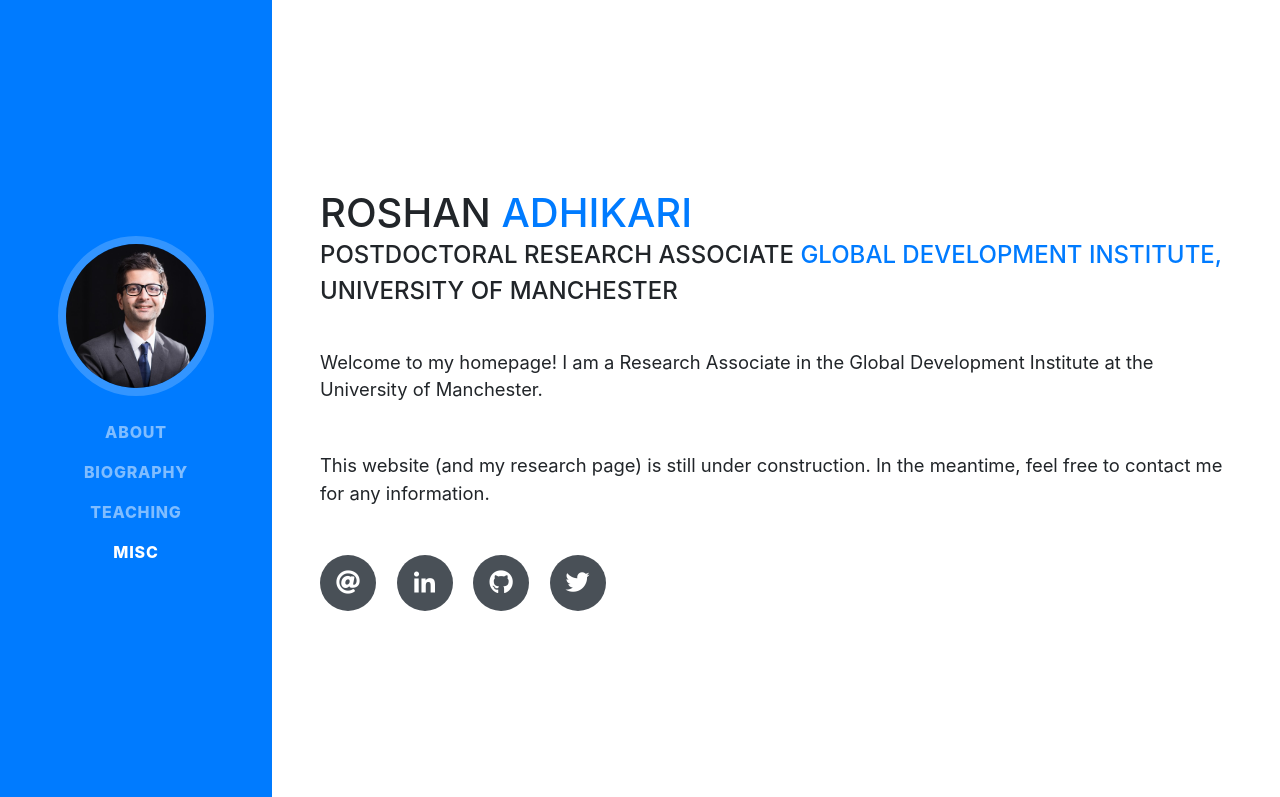
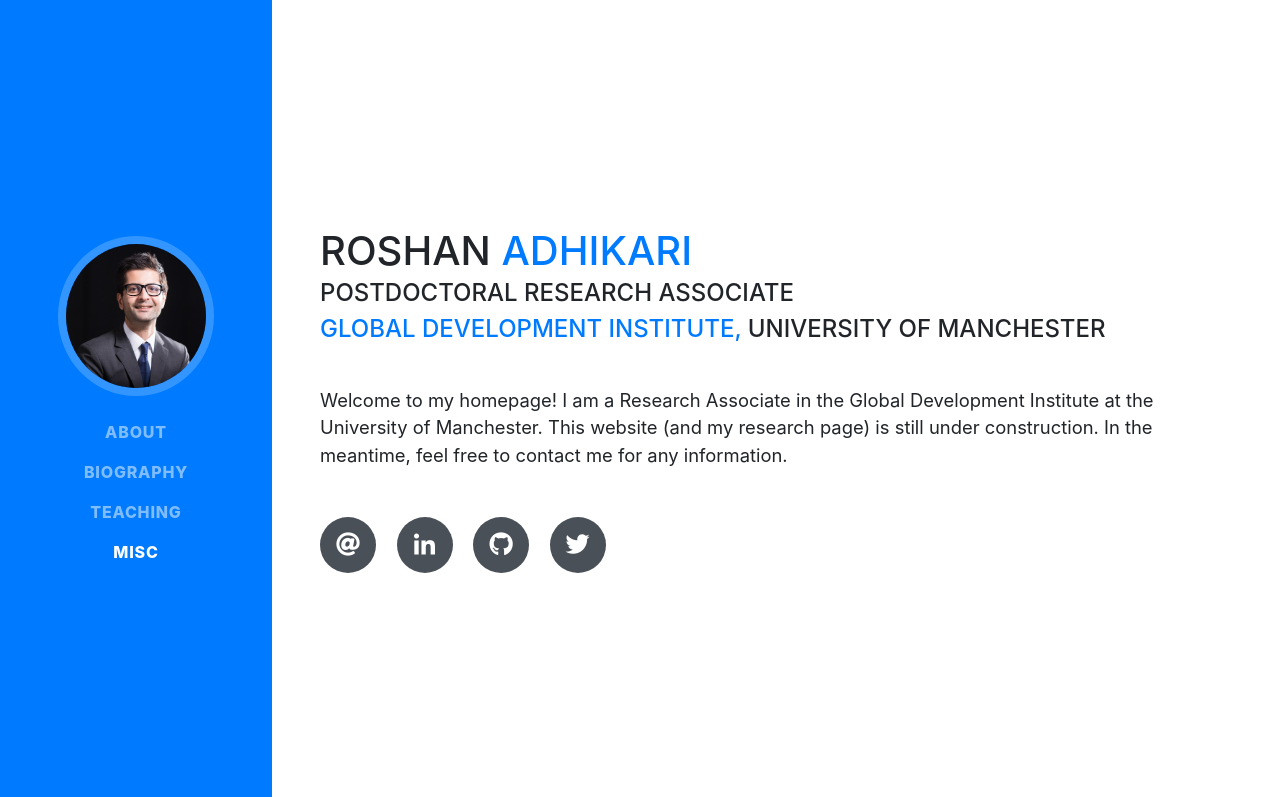
Before and after one commit to roshanadhikari778/roshanadhikari778.github.io, a website with bundled scripts: page index.html in a window 1280 px wide. Shown: the top 797 px of the page. Built offline with nearby package versions, Linux system fonts and the light colour scheme; a web font is replaced by a local one.

Commit message:
Update index.html

```diff
--- a/index.html
+++ b/index.html
@@ -62,12 +62,12 @@
           <h1 class="mb-0">Roshan
             <span class="text-primary">Adhikari</span>
           </h1>
- 		   <div class="subheading mb-3">Postdoctoral Research Associate
+ 		   <div class="subheading mb-3">Postdoctoral Research Associate <br>
 		    <a href="https://www.gdi.manchester.ac.uk/">Global Development Institute, </a> University of Manchester </div> <br>
 
 
- <p class="lead mb-5">Welcome to my homepage! I am a Research Associate in the Global Development Institute at the University of Manchester. </p>
- <p class="lead mb-5"> This website (and my research page) is still under construction. In the meantime, feel free to contact me for any information.
+ <p class="lead mb-5">
+ Welcome to my homepage! I am a Research Associate in the Global Development Institute at the University of Manchester. This website (and my research page) is still under construction. In the meantime, feel free to contact me for any information.
           <div class="social-icons">
 		  <a href="mailto:roshan.adhikari@manchester.ac.uk">
               <i class="fab fa fa-at"></i>
```
